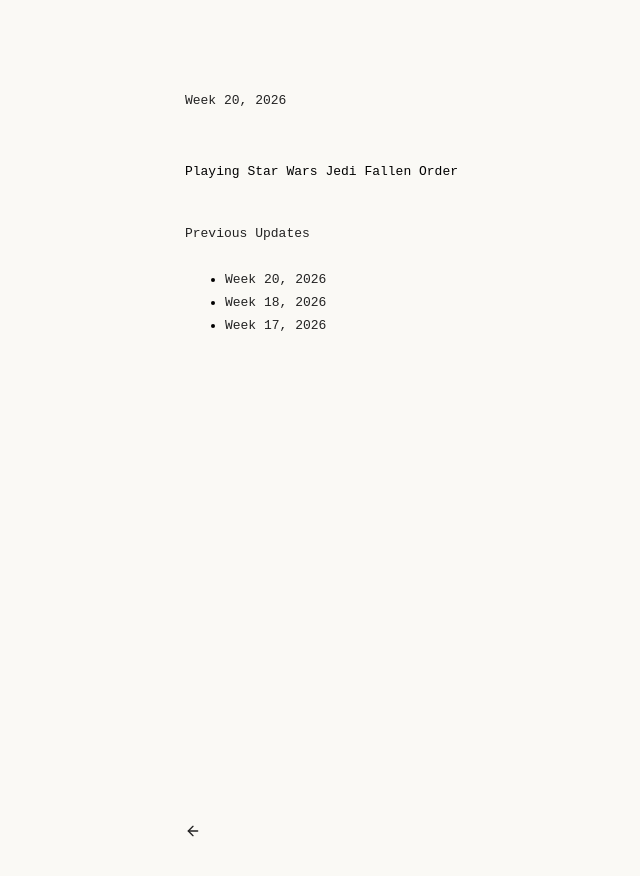
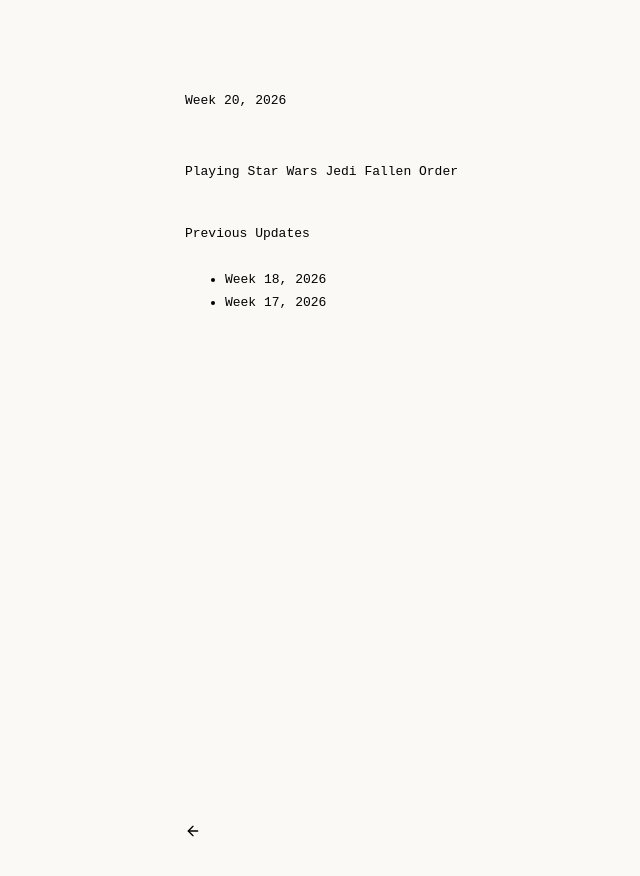
Before and after one commit to hayriartar/hayriartar.github.io, a Jekyll site: the page built from journal/index.html, in a window 1280 px wide. Shown: the top 876 px of the page, without its empty margins (221-861 px from the left). Built offline with Jekyll 4.4.1, drawn with Linux system fonts in a browser that asks for light colours.

Commit message:
some changes

```diff
--- a/_includes/backnow.html
+++ b/_includes/backnow.html
@@ -1,5 +1,5 @@
 <div class="home">
-<a href="/now/">
+<a href="/journal/">
  <svg xmlns="http://www.w3.org/2000/svg" width="16" height="16" viewBox="0 0 24 24" fill="none" stroke="currentColor" stroke-width="2" stroke-linecap="round" stroke-linejoin="round">
   <line x1="19" y1="12" x2="5" y2="12"/>
   <polyline points="12 19 5 12 12 5"/>
--- a/about/index.html
+++ b/about/index.html
@@ -4,7 +4,7 @@
 ---
 
 <p>
-<a href="/about/biraz.html"class="pure">Saf İyi Niyet</a>
+<a href="/about/safiyiniyet.html"class="pure">Saf İyi Niyet</a>
 is the path I choose to follow until the end of my days.
 </p>
 <p>
--- a/assets/css/custom.css
+++ b/assets/css/custom.css
@@ -12,17 +12,17 @@
   font-size: 1rem;
   margin-top:0;
   font-weight: 400;
-  color: #222;
+  color: #000;
 }
 
 h2, h3 {
   font-size: 1rem;
   font-weight: 400;
-  color: #222;
+  color: #000;
 }
 
 a {
-  color: #222;
+  color: #000;
   text-decoration: none;
   transition: color 0.2s ease;
 }
@@ -125,7 +125,7 @@
 
 .journal-header .post-date { color: #faf9f5; transition: color 0.2s ease;  }
 
-.post-heading { margin:0;  }
+.post-heading {  margin:0;  }
 
 .post-date {  }
 .post-date:hover { color: #1a1a1a; }
--- a/journal/index.html
+++ b/journal/index.html
@@ -16,11 +16,13 @@
 
 <ul>
 {% for post in journals %}
+  {% if post.url != latest.url %}
   <li>
     <a href="{{ post.url | relative_url }}" class="archive-link">
       <span class="archive-title">{% unless post.title == "" %}{{ post.title }}{% endunless %}</span>
     </a>
   </li>
+  {% endif %}
 {% endfor %}
 </ul>
 
```
Also changed, not shown: other parts of journal/index.html (+1 -1 lines), about/Safiyiniyet.html (renamed from about/biraz.html).
